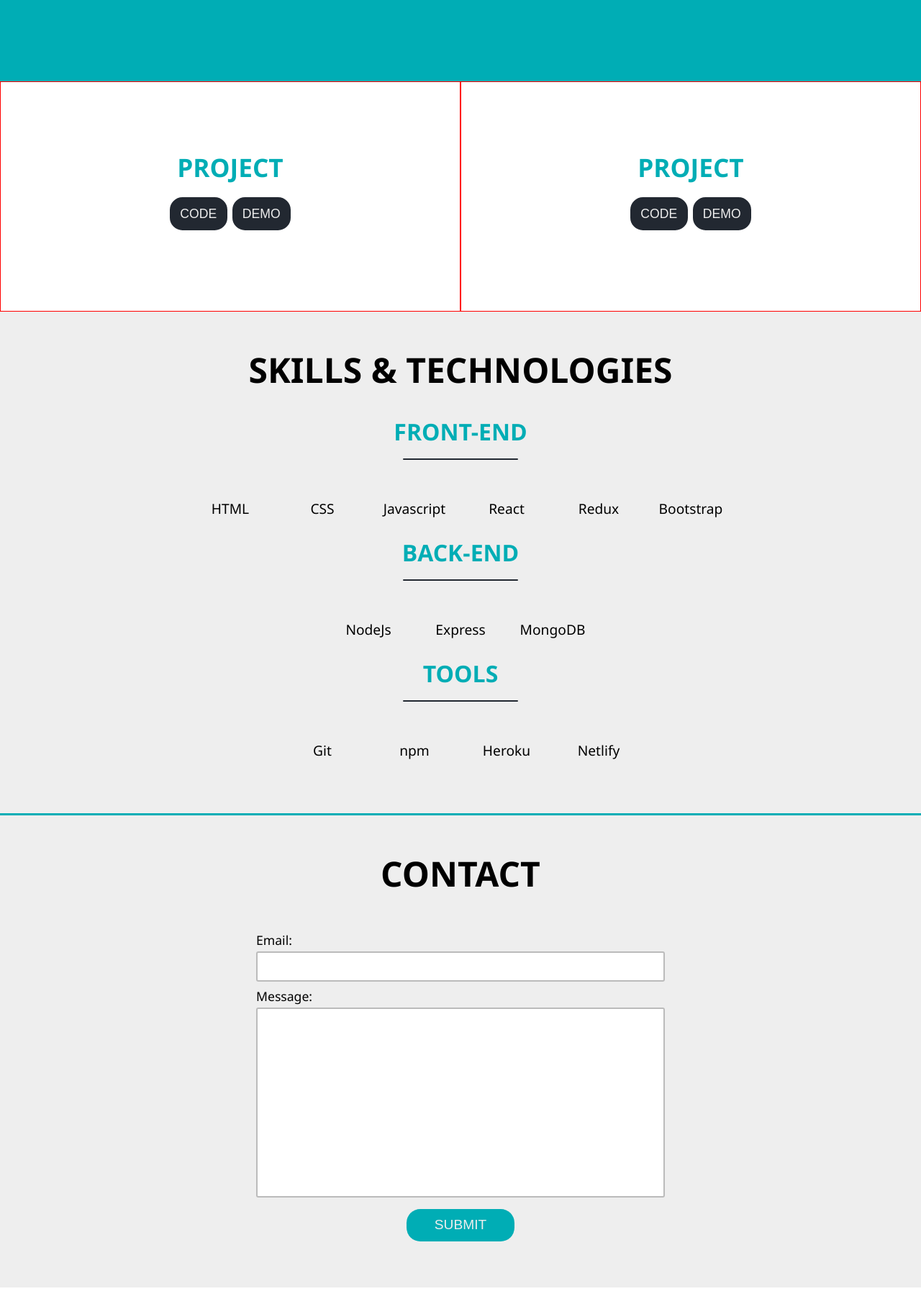
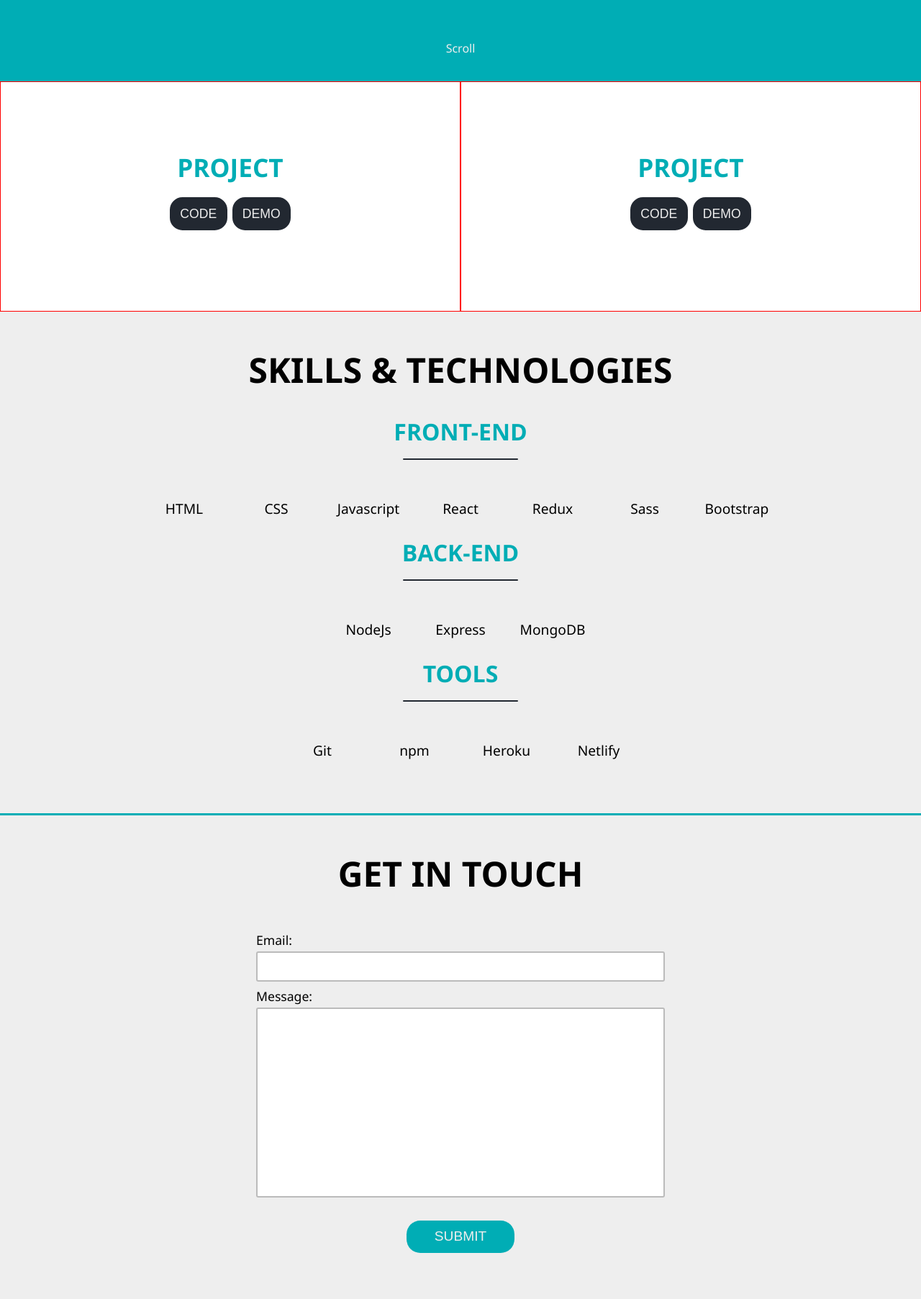
Before and after one commit to HoangNguyen-CA-old/portfolio, a React (Create React App) app: page / in a window 1280 px wide. Shown: the part 687-2492 px from the top of the page at 72% size. Built offline with nearby package versions, Linux system fonts and the light colour scheme.

Commit message:
added scroll arrow to cover

```diff
--- a/src/containers/Contact/Contact.js
+++ b/src/containers/Contact/Contact.js
@@ -14,6 +14,7 @@ const Container = styled.div`
   flex-direction: column;
   align-items: center;
   padding: 3em;
+
   background-color: ${({ theme }) => theme.colors.light};
 `;
 
@@ -40,7 +41,7 @@ const StyledButton = styled(Button)`
 const BottomRow = styled.div`
   display: flex;
   justify-content: center;
-  margin-top: 1em;
+  margin-top: 2em;
 `;
 
 const TopRow = styled.div`
@@ -62,7 +63,7 @@ const IconWrapper = styled.a.attrs(() => {
   outline: none;
   cursor: pointer;
 
-  margin: 0 0.5em;
+  margin: 0 0.6em;
 
   &:hover * {
     filter: grayscale(0%);
@@ -106,12 +107,12 @@ class Contact extends Component {
   render() {
     return (
       <Container>
-        <Header>Contact</Header>
+        <Header>Get in touch</Header>
         <TopRow>
           <IconWrapper href='https://github.com/HoangNguyen-CA/'>
             <StyledIcon icon={githubIcon}></StyledIcon>
           </IconWrapper>
-          <IconWrapper href='https://github.com/HoangNguyen-CA/'>
+          <IconWrapper href='https://www.linkedin.com/in/hoang-nguyen-a36636196/  '>
             <StyledIcon icon={linkedinIcon}></StyledIcon>
           </IconWrapper>
         </TopRow>
--- a/src/containers/Cover/Cover.js
+++ b/src/containers/Cover/Cover.js
@@ -1,5 +1,9 @@
 import React, { Component } from 'react';
 import styled from 'styled-components';
+
+import { Icon } from '@iconify/react';
+
+import arrowIcon from '@iconify/icons-mdi/arrow-down';
 
 const Title = styled.h1`
   color: ${({ theme }) => theme.colors.light};
@@ -22,6 +26,7 @@ const SubTitle = styled.p`
 `;
 
 const Hero = styled.div`
+  position: relative;
   display: flex;
   flex-direction: column;
   justify-content: center;
@@ -43,6 +48,25 @@ const Line = styled.hr`
   border-radius: 1em;
 `;
 
+const ArrowContainer = styled.div`
+  position: absolute;
+  display: flex;
+  flex-direction: column;
+  align-items: center;
+  margin: 0 auto;
+  bottom: 2em;
+  color: ${({ theme }) => theme.colors.light};
+`;
+
+const ArrowLabel = styled.p`
+  margin-bottom: 0.2em;
+  font-size: 1rem;
+`;
+
+const StyledIcon = styled(Icon)`
+  font-size: 1.5rem;
+`;
+
 export class Cover extends Component {
   render() {
     return (
@@ -52,6 +76,10 @@ export class Cover extends Component {
         </Title>
         <Line></Line>
         <SubTitle>Full-Stack Developer</SubTitle>
+        <ArrowContainer>
+          <ArrowLabel>Scroll</ArrowLabel>
+          <StyledIcon icon={arrowIcon}></StyledIcon>
+        </ArrowContainer>
       </Hero>
     );
   }
--- a/src/containers/Skills/Icons.js
+++ b/src/containers/Skills/Icons.js
@@ -4,6 +4,7 @@ import htmlIcon from '@iconify/icons-logos/html-5';
 import cssIcon from '@iconify/icons-logos/css-3';
 import jsIcon from '@iconify/icons-logos/javascript';
 import bootstrapIcon from '@iconify/icons-logos/bootstrap';
+import sassIcon from '@iconify/icons-logos/sass';
 
 import nodejsIcon from '@iconify/icons-logos/nodejs-icon';
 import expressIcon from '@iconify/icons-logos/express';
@@ -21,6 +22,7 @@ export const frontendIcons = [
   { icon: jsIcon, label: 'Javascript' },
   { icon: reactIcon, label: 'React' },
   { icon: reduxIcon, label: 'Redux' },
+  { icon: sassIcon, label: 'Sass' },
   { icon: bootstrapIcon, label: 'Bootstrap' },
 ];
 
```
Also changed, not shown: 1 other file (tests, documents, lock files or other folders).
